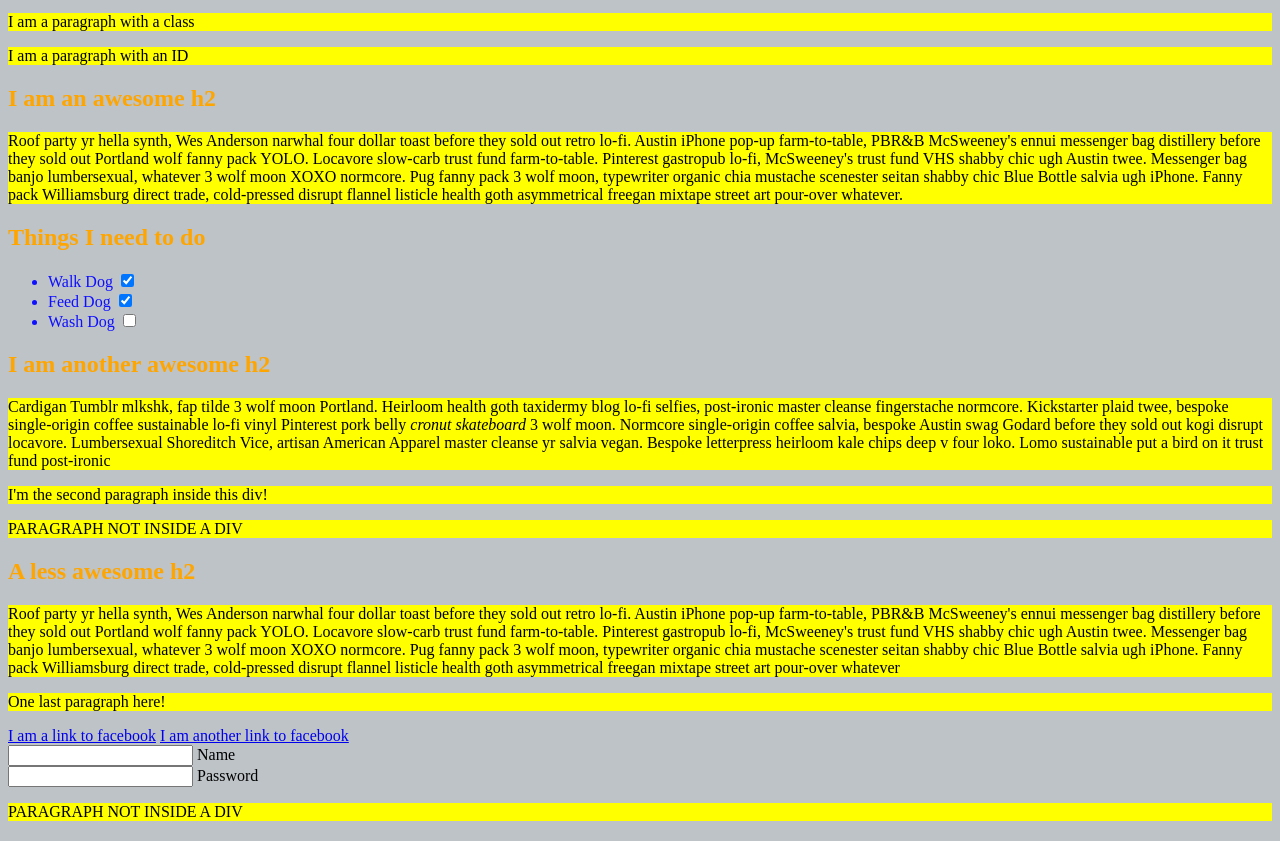
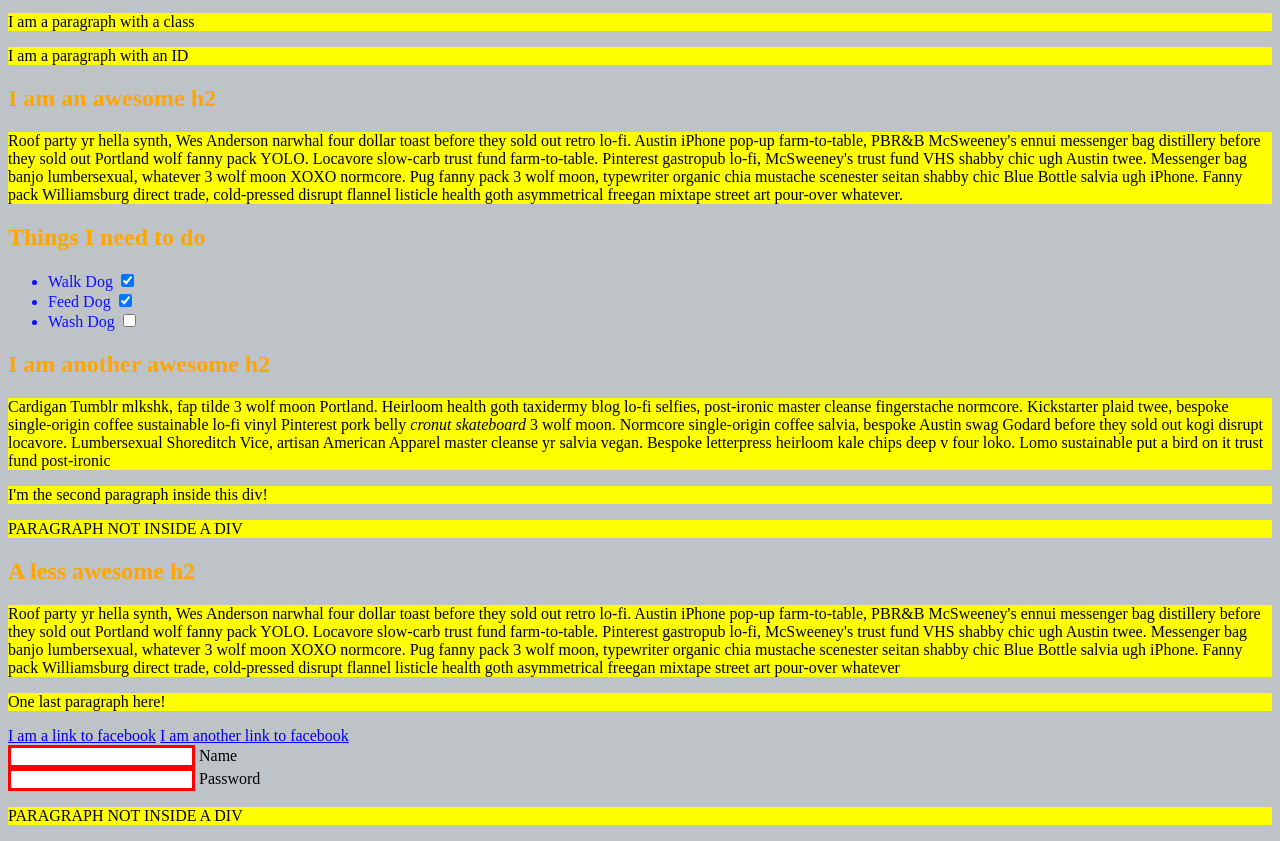
Before and after one commit to hambone124/WebDevBootcamp, a plain HTML site: page Unit5_IntroToCSS/09_Selector_Exercise_Starter/selectorsExercise.html in a window 1280 px wide. Shown: the part 87-928 px from the top of the page. Drawn offline with Linux system fonts and the light colour scheme.

Commit message:
Lesson 5-52 v0.2

```diff
--- a/Unit5_IntroToCSS/09_Selector_Exercise_Starter/selectors.css
+++ b/Unit5_IntroToCSS/09_Selector_Exercise_Starter/selectors.css
@@ -33,7 +33,9 @@ p {
 
 /*Make all inputs have a 3px red border*/
 
-
+input {
+    border: solid red 3px;
+}
 
 /* Give everything with the class 'hello' a white background*/
 
```
